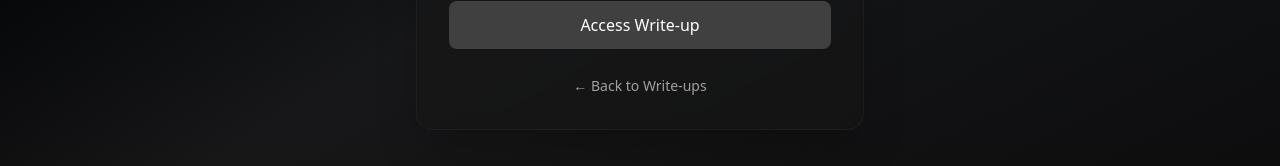
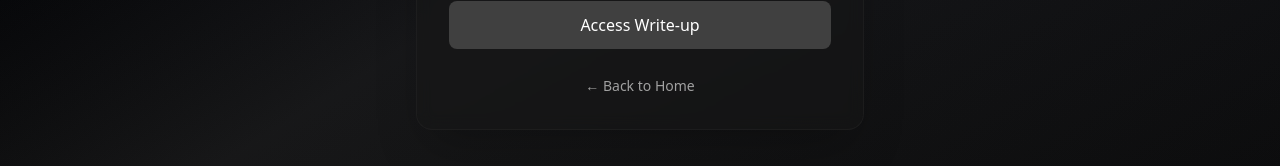
Before and after one commit to SiddDevCS/Sidd-Website, a Next.js app: page /write-up-era in a window 1280 px wide. Shown: the part 498-664 px from the top of the page. Built offline with nearby package versions, Linux system fonts and the light colour scheme.

Commit message:
vercel 2

```diff
--- a/app/components/PasswordProtection.tsx
+++ b/app/components/PasswordProtection.tsx
@@ -122,10 +122,10 @@ export default function PasswordProtection({ slug, title, onSuccess }: PasswordP
 
           <div className="mt-6 text-center">
             <button
-              onClick={() => router.push('/writeups')}
+              onClick={() => router.push('/')}
               className="text-neutral-400 hover:text-neutral-200 text-sm transition-colors"
             >
-              ← Back to Write-ups
+              ← Back to Home
             </button>
           </div>
         </div>
--- a/app/components/WriteUpTemplate.tsx
+++ b/app/components/WriteUpTemplate.tsx
@@ -44,14 +44,6 @@ export default function WriteUpTemplate({ title, category, difficulty, children
             <li>
               <span className="text-neutral-600">/</span>
             </li>
-            <li>
-              <Link href="/writeups" className="hover:text-blue-400 transition-colors">
-                Write-ups
-              </Link>
-            </li>
-            <li>
-              <span className="text-neutral-600">/</span>
-            </li>
             <li className="text-neutral-300" aria-current="page">
               {title}
             </li>
@@ -92,13 +84,13 @@ export default function WriteUpTemplate({ title, category, difficulty, children
           </div>
 
           <Link
-            href="/writeups"
+            href="/"
             className="inline-flex items-center text-blue-400 hover:text-blue-300 transition-colors text-sm"
           >
             <svg className="w-4 h-4 mr-1" fill="none" stroke="currentColor" viewBox="0 0 24 24">
               <path strokeLinecap="round" strokeLinejoin="round" strokeWidth={2} d="M10 19l-7-7m0 0l7-7m-7 7h18" />
             </svg>
-            Back to Write-ups
+            Back to Home
           </Link>
         </header>
 
```
